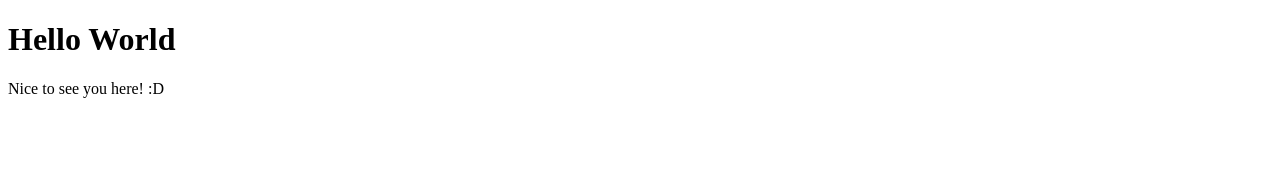
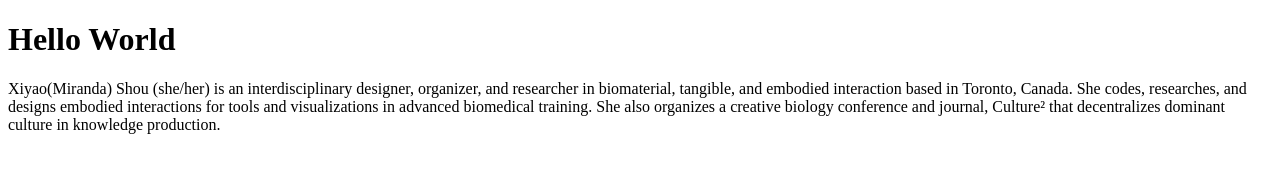
Before and after one commit to Miluanda/Miluanda.github.io, a plain HTML site: page index.html in a window 1280 px wide. Drawn offline with Linux system fonts and the light colour scheme.

Commit message:
Update index.html

```diff
--- a/index.html
+++ b/index.html
@@ -6,7 +6,9 @@
 <body>
 
 <h1>Hello World</h1>
-<p>Nice to see you here! :D</p>
+<p>Xiyao(Miranda) Shou (she/her) is an interdisciplinary designer, organizer, and researcher in biomaterial, tangible, and embodied interaction based in Toronto, Canada. She codes, researches, and designs embodied interactions for tools and visualizations in advanced biomedical training. She also organizes a creative biology conference and journal, Culture² that decentralizes dominant culture in knowledge production.
+</p>
+
 
 </body>
 </html>
```
